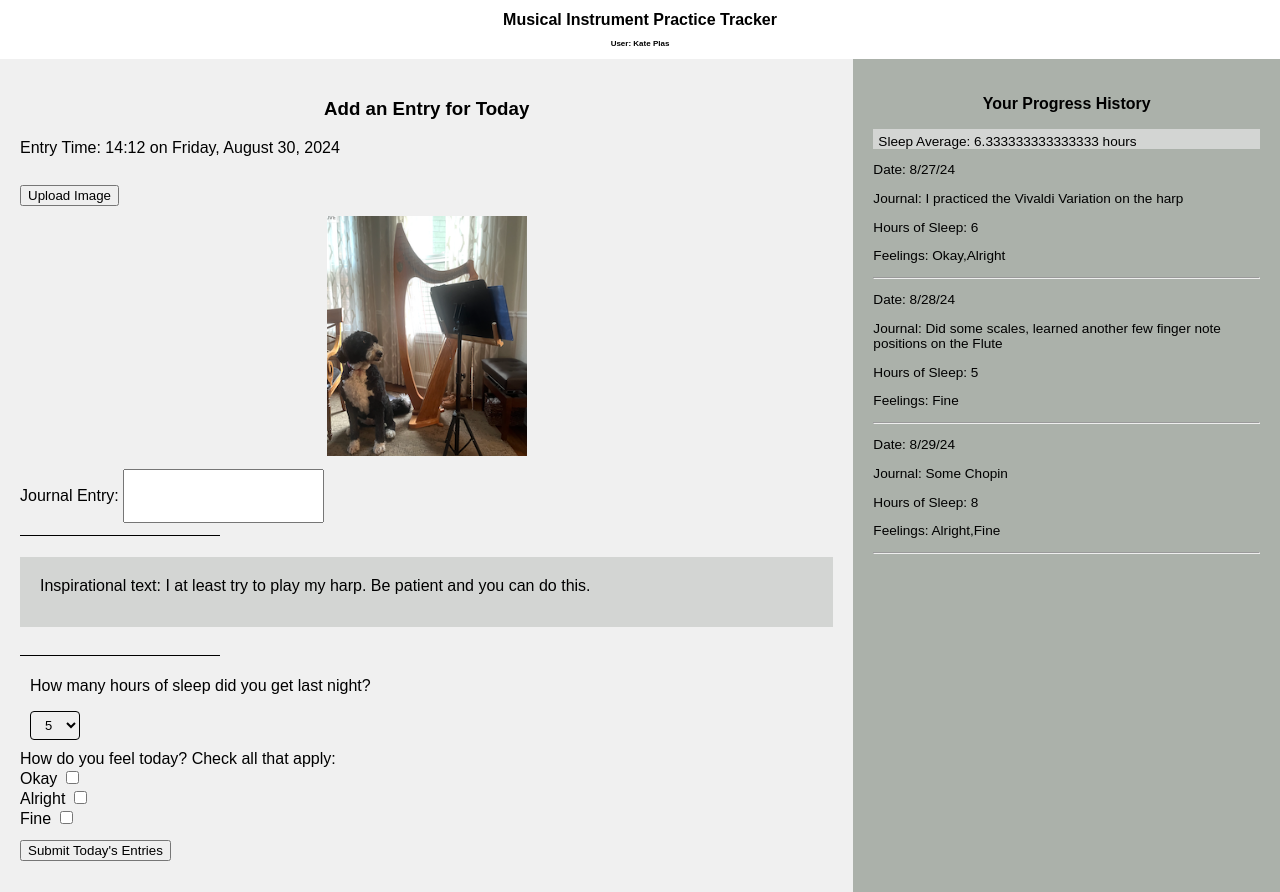
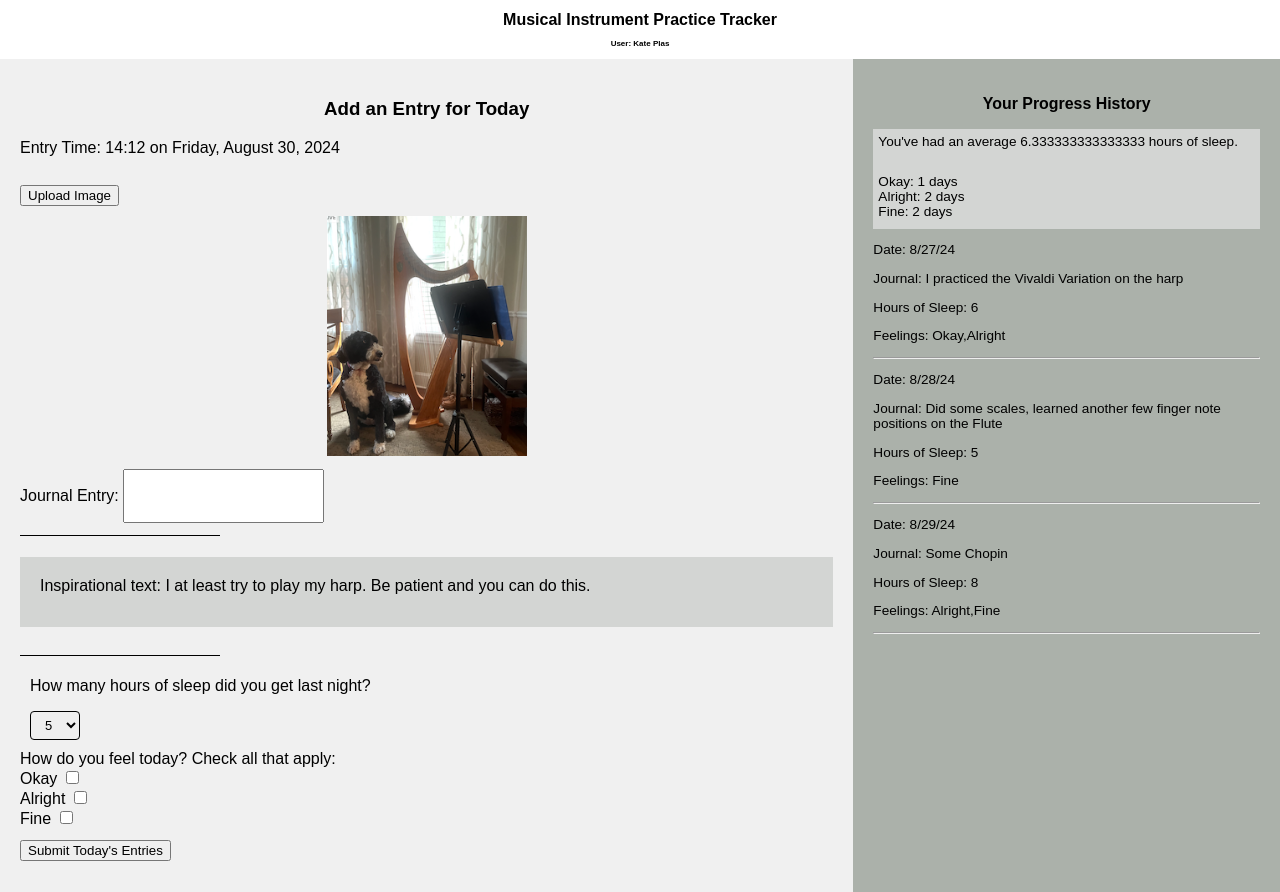
Before and after one commit to plask3189/basic-template, a plain HTML site: page index.html in a window 1280 px wide. Drawn offline with Linux system fonts and the light colour scheme.

Commit message:
more functionality

```diff
--- a/css/style.css
+++ b/css/style.css
@@ -1 +1,83 @@
 /* This is an empty style sheet in CSS */
+
+body {
+    font-family: Arial, sans-serif;
+    margin: 0;
+    padding: 0;
+}
+
+.title-area {
+    color: black;
+    text-align: center;
+    font-size: 0.5em;
+    font-weight: 50;
+
+}
+.box-for-text{
+    background-color: rgb(211, 213, 211);
+    height: 30px;
+    padding: 20px;
+}
+
+.sleep-Av{
+    background-color: rgb(211, 213, 211);
+    height: 30px;
+    padding: 5px;
+}
+
+.feeling{
+    background-color: rgb(211, 213, 211);
+    height: 50px;
+    padding: 5px;
+}
+
+.grid-container {
+    display: grid;
+    grid-template-columns: 2fr 1fr;
+    height: 100vh;
+}
+
+.sub-area {
+    padding: 20px;
+}
+
+.left {
+    background-color: #f0f0f0;
+}
+
+.right {
+    background-color: #abb1aa;
+    font-size: 0.85em;
+}
+
+.input-box {
+  width: 100vh/2;
+  height: 30px;
+  padding: 10px;
+}
+
+.give-me-space {
+    margin-bottom: 0.8em;
+    margin-top: 0.9em;
+}
+
+
+.dropdown-container {
+    margin: 10px;
+}
+
+select {
+    padding: 5px 10px;
+    font-size: 13px;
+    border-radius: 4px;
+    border: 1px solid black;
+}
+img {
+        display: block;
+        margin-left: auto;
+        margin-right: auto;
+    }
+
+.bold {
+    font-weight: bold;
+}
--- a/index.html
+++ b/index.html
@@ -10,85 +10,6 @@
 
 </head>
 
-<!-------------------------CSS------------------------------>
-<style>
-body {
-    font-family: Arial, sans-serif;
-    margin: 0;
-    padding: 0;
-}
-
-.title-area {
-    color: black;
-    text-align: center;
-    font-size: 0.5em;
-    font-weight: 50;
-
-}
-.box-for-text{
-    background-color: rgb(211, 213, 211);
-    height: 30px;
-    padding: 20px;
-}
-
-.sleep-Av{
-    background-color: rgb(211, 213, 211);
-    height: 10px;
-    padding: 5px;
-}
-
-.grid-container {
-    display: grid;
-    grid-template-columns: 2fr 1fr;
-    height: 100vh;
-}
-
-.sub-area {
-    padding: 20px;
-}
-
-.left {
-    background-color: #f0f0f0;
-}
-
-.right {
-    background-color: #abb1aa;
-    font-size: 0.85em;
-}
-
-.input-box {
-  width: 100vh/2;
-  height: 30px;
-  padding: 10px;
-}
-
-.give-me-space {
-    margin-bottom: 0.8em;
-    margin-top: 0.9em;
-}
-
-
-.dropdown-container {
-    margin: 10px;
-}
-
-select {
-    padding: 5px 10px;
-    font-size: 13px;
-    border-radius: 4px;
-    border: 1px solid black;
-}
-img {
-        display: block;
-        margin-left: auto;
-        margin-right: auto;
-    }
-
-.bold {
-    font-weight: bold;
-}
-</style>
-<!------------------------------------------------------->
 
 <body>
     <header class="title-area">
@@ -155,6 +76,7 @@ img {
         <div class ="right sub-area" >
             <h3> Your Progress History</h3>
             <div class="sleep-Av"> Sleep Average: </div>
+            <div class="feeling"> Feelings: </div>
             <div id="entryHistory"></div>
             <div id="todayEntry"></div>
 
--- a/js/main.js
+++ b/js/main.js
@@ -80,7 +80,10 @@ function triggerTodaySubmit() {
 
 
 document.getElementById("sleepHours").addEventListener("change", triggerTodaySubmit);
-document.getElementById("sleepHours").addEventListener("change", displaySleepAverage);
+document.getElementById("sleepHours").addEventListener("change", showAvSleepHrs);
+document.getElementById("option1").addEventListener("change", showCountFeelings);
+document.getElementById("option2").addEventListener("change", showCountFeelings);
+document.getElementById("option3").addEventListener("change", showCountFeelings);
 document.getElementById("journalEntryText").addEventListener("change", triggerTodaySubmit);
 document.getElementById("imageUpload").addEventListener("change", triggerTodaySubmit);
 document.getElementById("option1").addEventListener("change", triggerTodaySubmit);
@@ -109,6 +112,8 @@ document.getElementById("todaySubmit").addEventListener("click", function() {
     }
 
     displayEntries();  // Calls after adding or updating the entry
+    showCountFeelings();
+
 });
 
 
@@ -120,52 +125,88 @@ function displayEntries() {
         const entry = entries[i];
         console.log(entry.journalText);
 
-        const entryDiv = document.createElement("div");
-        entryDiv.classList.add("entry");
+        const entryForDay = document.createElement("div");
+        entryForDay.classList.add("entry");
         const dateVal = document.createElement("p");
         dateVal.textContent = `Date: ${entry.date}`;
-        entryDiv.appendChild(dateVal);
+        entryForDay.appendChild(dateVal);
         const journalParagraph = document.createElement("p");
         journalParagraph.textContent = `Journal: ${entry.journalText}`;
-        entryDiv.appendChild(journalParagraph);
+        entryForDay.appendChild(journalParagraph);
         const sleepVal = document.createElement("p");
         sleepVal.textContent = `Hours of Sleep: ${entry.hoursOfSleep}`;
-        entryDiv.appendChild(sleepVal);
+        entryForDay.appendChild(sleepVal);
         const feelingsVal = document.createElement("p");
         feelingsVal.textContent = `Feelings: ${entry.feelings}`;
-        entryDiv.appendChild(feelingsVal);
+        entryForDay.appendChild(feelingsVal);
 
-        entryHistory.appendChild(entryDiv);
+        entryHistory.appendChild(entryForDay);
 
         const hr = document.createElement("hr"); // makes the line between each entry
         entryHistory.appendChild(hr);
         if (entry.date == "Today") {
-            entryDiv.classList.add("bold");
+            entryForDay.classList.add("bold");
         }
     }
 }
 
-function calculateSleepAverage() {
+function avSleepHrs() {
     let sleepHoursList = [];
     for (let i = 0; i < entries.length; i++) {
         sleepHoursList.push(entries[i].hoursOfSleep);
     }
     console.log(sleepHoursList);
     let total = 0;
-    for (let i = 0; i < sleepHoursList.length; i++) {
-        total += sleepHoursList[i];  // Sum all values in the array
+    for (let i= 0; i < sleepHoursList.length; i++) {
+        total = total + sleepHoursList[i];
     }
 
-    let average = total / sleepHoursList.length;  // Calculate the average
+    let average = total / sleepHoursList.length;
     return average;
 }
 
-function displaySleepAverage() {
-    const sleepAverage = calculateSleepAverage();
+function showAvSleepHrs() {
+    const sleepAverage = avSleepHrs();
     console.log("Average hours of sleep:", sleepAverage);
-    document.querySelector('.sleep-Av').textContent = `Sleep Average: ${sleepAverage} hours`;
+    document.querySelector('.sleep-Av').textContent = `You've had an average ${sleepAverage} hours of sleep.`;
+}
+showAvSleepHrs();
+displayEntries();
+showCountFeelings();
+
+//Compute the number of days they say they have different feelings (how many days energetic, tired...).
+function countFeelings(){
+
+    let feelingsList = [];
+    for (let i = 0; i < entries.length; i++) {
+        feelingsList.push(...entries[i].feelings); // list of all the feeligns
+    }
+    console.log(feelingsList);
+
+    let feelingsCount = {};
+
+    for (let i = 0; i < feelingsList.length; i++) {
+        const feeling = feelingsList[i];
+        if (feelingsCount[feeling]) {
+            feelingsCount[feeling]++;
+        } else {
+            feelingsCount[feeling] = 1;
+        }
+    }
+
+    console.log(feelingsCount);
+    return feelingsCount;
 }
 
-// Initially display the sleep average
-displaySleepAverage();
-displayEntries();
+function showCountFeelings(){
+    let feelingText = '';
+    const feelingsCount = countFeelings();
+    console.log(`feelingsCount:`, feelingsCount)
+    for (const feeling in feelingsCount) {
+        console.log(`${feeling}: ${feelingsCount[feeling]} days`);
+        //document.querySelector('.feeling').textContent = `${feeling}: ${feelingsCount[feeling]} days`;
+        feelingText = feelingText + `${feeling}: ${feelingsCount[feeling]} days<br>`;
+    }
+    document.querySelector('.feeling').innerHTML = feelingText;
+    //document.querySelector('.feeling').textContent = `Feeling counts ${feelingsCount}:`;
+}
```
Also changed, not shown: 1 other file.
